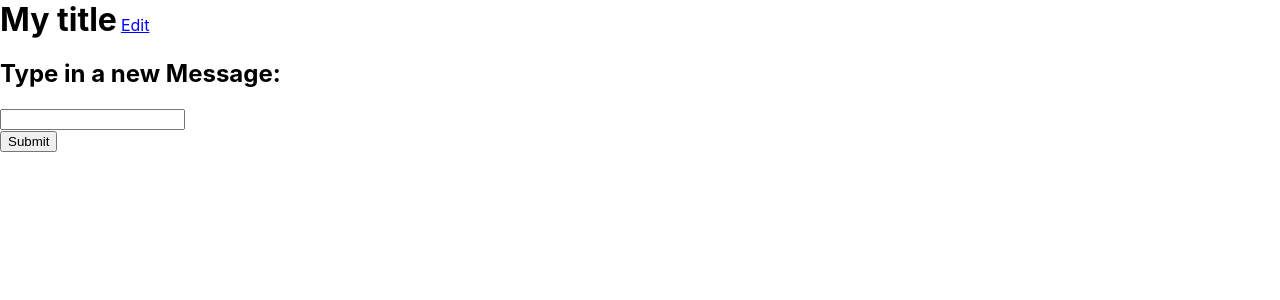
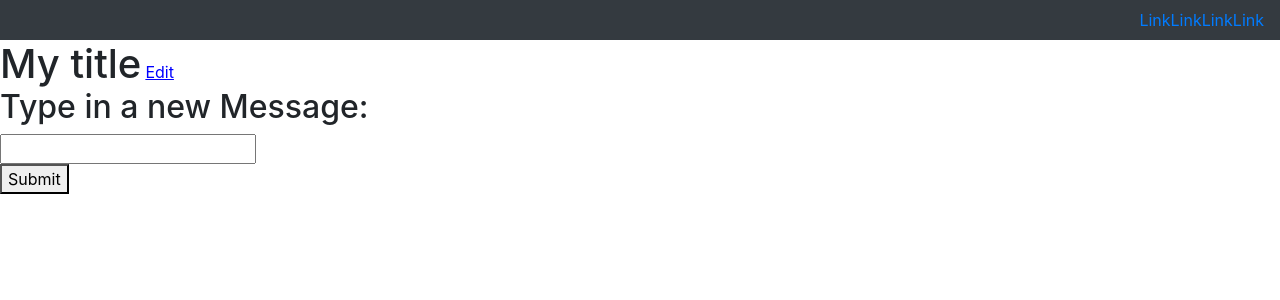
Before and after one commit to ethanvernon/markdown-previewer, a React (Create React App) app in the folder client/: page / in a window 1280 px wide. Shown: the top 300 px of the page. Built offline with nearby package versions, Linux system fonts and the light colour scheme.

Commit message:
adds header and react router

```diff
--- a/client/package.json
+++ b/client/package.json
@@ -1,5 +1,5 @@
 {
-  "name": "mern-urlshortener",
+  "name": "mern-markdown-previewer",
   "version": "1.0.0",
   "private": true,
   "dependencies": {
@@ -13,6 +13,8 @@
     "react": "^16.8.4",
     "react-dom": "^16.8.4",
     "react-redux": "^7.0.2",
+    "react-router": "^5.0.0",
+    "react-router-dom": "^5.0.0",
     "react-scripts": "2.1.8",
     "reactstrap": "^7.1.0",
     "redux": "^4.0.1",
--- a/client/src/App.js
+++ b/client/src/App.js
@@ -3,6 +3,7 @@ import { connect } from 'react-redux';
 import { addMessage } from './action-creators/simpleAction';
 import './App.scss';
 import Title from './Title';
+import {Header} from './Header';
 
 class App extends Component {
  constructor(props) {
@@ -33,6 +34,7 @@ class App extends Component {
 	render() {
 		return (
 			<div>
+				<Header/>
 				<Title/>
 				<h2>Type in a new Message:</h2>
 				<input
--- /dev/null
+++ b/client/src/Header.js
@@ -0,0 +1,66 @@
+import React, { Component } from 'react';
+import './App.scss';
+import { Link } from 'react-router-dom';
+import 'bootstrap/dist/css/bootstrap.min.css';
+import {
+  Navbar,
+  Nav,
+  NavItem,
+  Collapse,
+  NavbarToggler} from 'reactstrap';
+
+export class Header extends Component {
+	constructor(props) {
+		super(props);
+
+		this.state = {
+		isOpen: false
+		};
+
+		this.toggle = this.toggle.bind(this);
+		this.closeNav = this.closeNav.bind(this);
+	}
+
+
+	toggle() {
+		this.setState({
+			isOpen: !this.state.isOpen
+		});
+	}
+
+	closeNav() {
+		if (this.state.isOpen == true) {
+			this.toggle();
+		}
+	}
+
+
+	render() {
+	return (
+		<div className='navbar-container'>
+			<Navbar id='white-nav' color='dark' light expand='md'>
+				<NavbarToggler onClick={this.toggle} className='mr-2'/>
+				<Collapse isOpen={this.state.isOpen} navbar>
+					<Nav navbar className='ml-auto'>
+						<NavItem>
+							<a href="">Link</a>{/*<Link to="/" className='padded-nav' onClick={this.closeNav} > Home </Link>*/}
+						</NavItem>
+
+						<NavItem>
+							<a href="">Link</a>{/*<Link to="/documentation" className='padded-nav' onClick={this.closeNav} > Documentation </Link>*/}
+						</NavItem>
+
+						<NavItem>
+							<a href="">Link</a>{/*<Link to='/log' to="/log" className='padded-nav' onClick={this.closeNav} > Log Exercise</Link>*/}
+						</NavItem>
+
+						<NavItem>
+							<a href="">Link</a>{/*<Link to='/signup' to="/signup" className='padded-nav' onClick={this.closeNav} > Sign Up </Link>*/}
+						</NavItem>
+					</Nav>
+				</Collapse>
+			</Navbar>
+		</div>
+    );
+  }
+}
--- a/package.json
+++ b/package.json
@@ -1,5 +1,5 @@
 {
-  "name": "mern-urlshortener",
+  "name": "mern-markdown-previewer",
   "version": "1.0.0",
   "description": "",
   "main": "index.js",
```
Also changed, not shown: 1 other file (tests, documents, lock files or other folders). Lines whose indentation alone changed are shown as unchanged.
